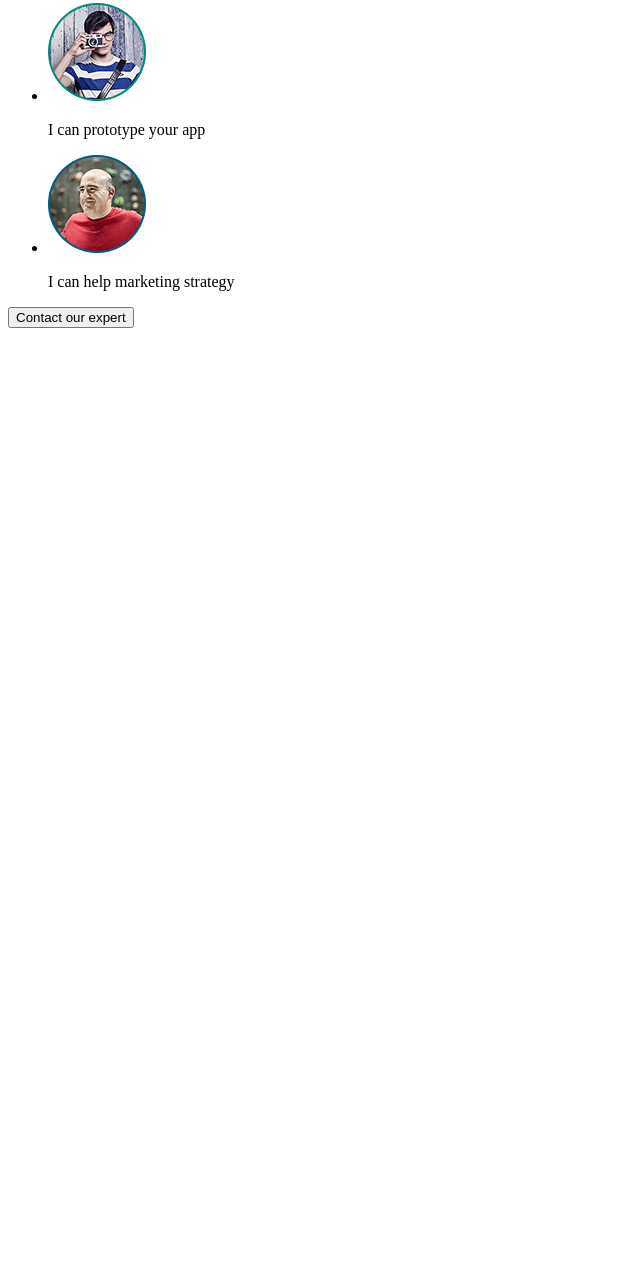
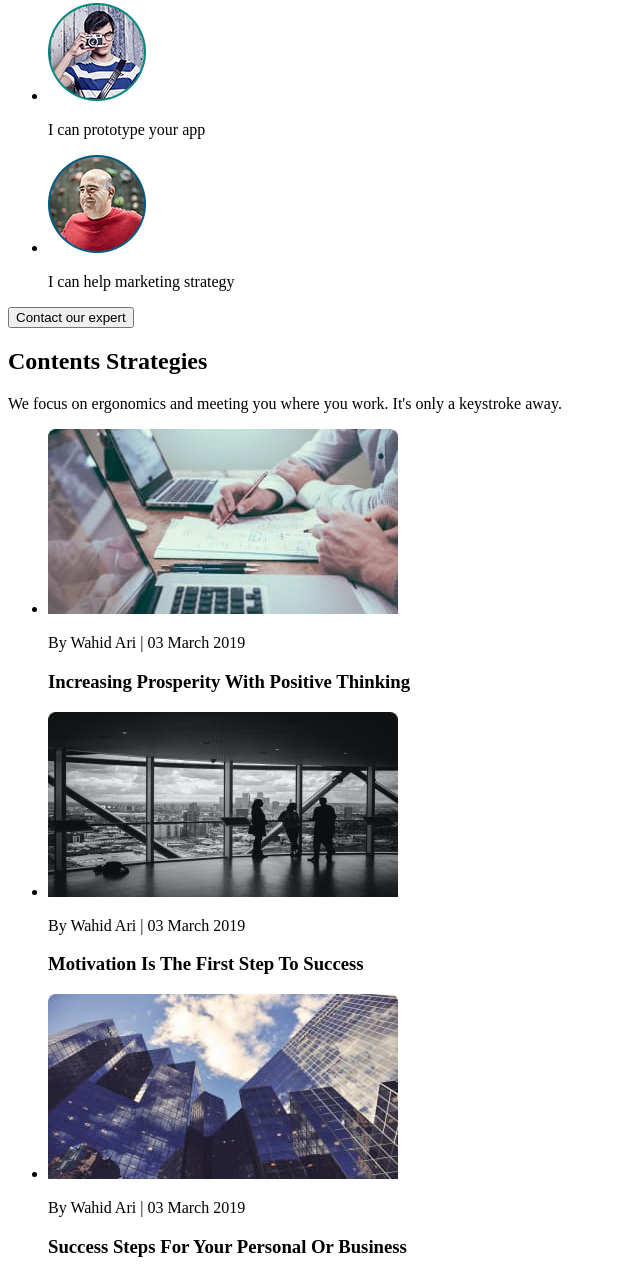
Before and after one commit to viktoriia-zhaborovska/go-it-practice1, a plain HTML site: page index.html in a window 1280 px wide. Shown: the part 4259-5535 px from the top of the page, without its empty margins (0-640 px from the left). Before the commit the page ends 4595 px from the top, so only its background shows below. Drawn offline with Linux system fonts and the light colour scheme.

Commit message:
add  new file:   images/image-7.jpg         new file:   images/image-8.jpg         new file:   images/image-9.jpg         modified:   index.html

```diff
--- a/index.html
+++ b/index.html
@@ -161,7 +161,30 @@
       </ul>
       <button type="button">Contact our expert</button>
     </section>
-    <section></section>
+    <section>
+      <h2>Contents Strategies</h2>
+      <p>
+        We focus on ergonomics and meeting you where you work. It's only a
+        keystroke away.
+      </p>
+      <ul>
+        <li>
+          <img src="./images/image-9.jpg" alt="laptop" />
+          <p>By Wahid Ari | 03 March 2019</p>
+          <h3>Increasing Prosperity With Positive Thinking</h3>
+        </li>
+        <li>
+          <img src="./images/image-8.jpg" alt="people-at-office" />
+          <p>By Wahid Ari | 03 March 2019</p>
+          <h3>Motivation Is The First Step To Success</h3>
+        </li>
+        <li>
+          <img src="./images/image-7.jpg" alt="Buildings" />
+          <p>By Wahid Ari | 03 March 2019</p>
+          <h3>Success Steps For Your Personal Or Business</h3>
+        </li>
+      </ul>
+    </section>
     <footer></footer>
   </body>
 </html>
```
Also changed, not shown: images/image-7.jpg (added), images/image-8.jpg (added), images/image-9.jpg (added).
